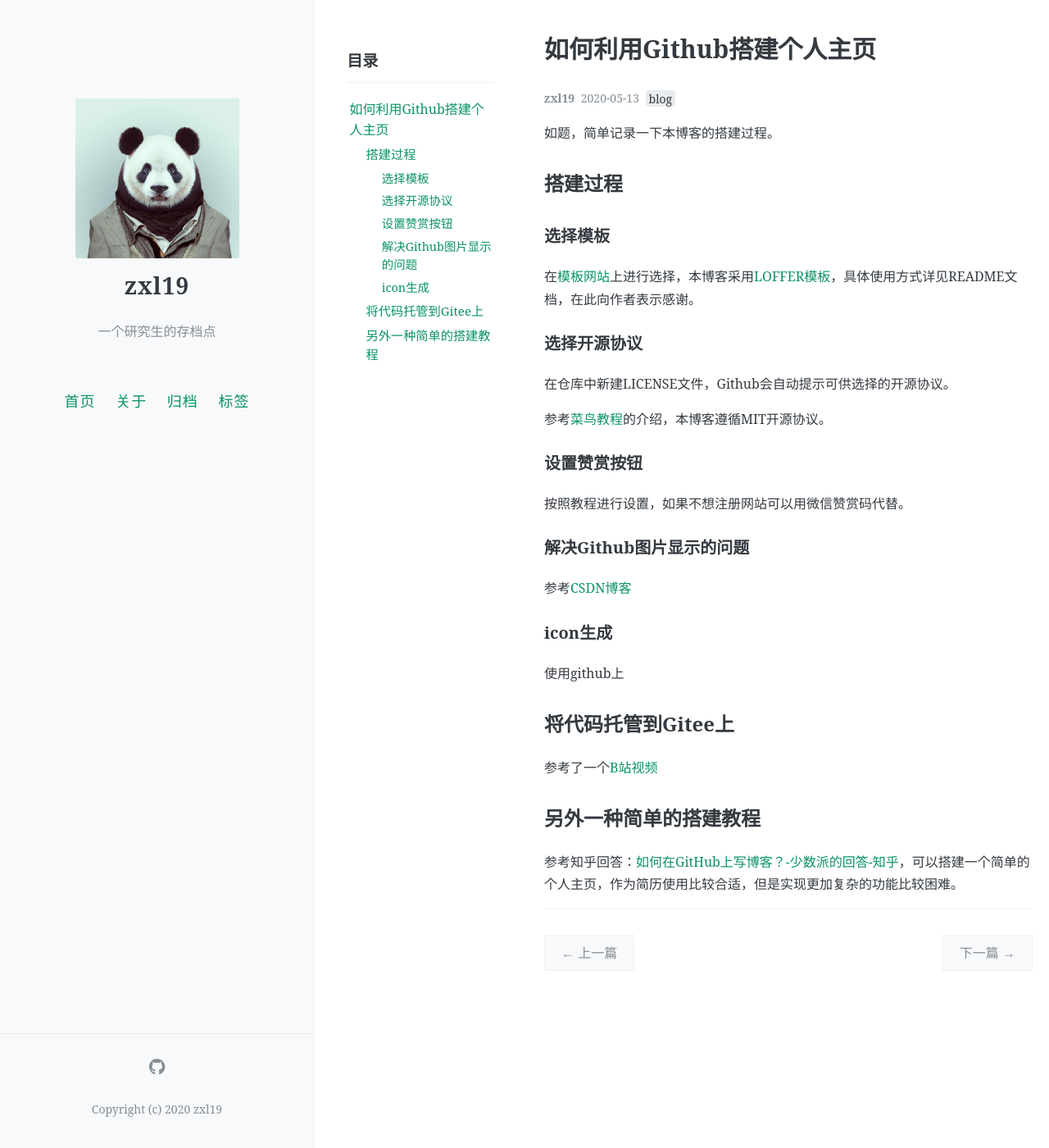
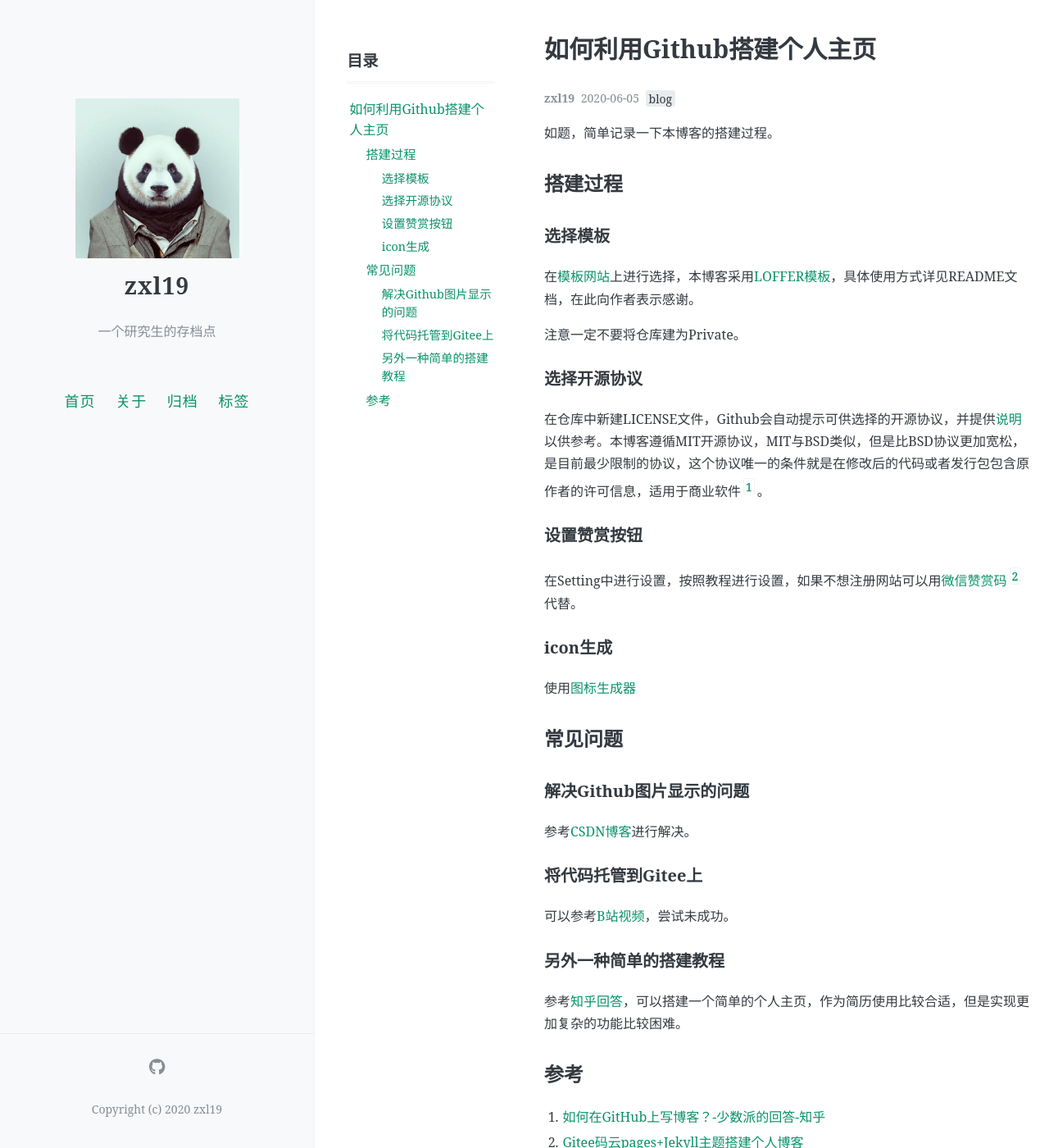
Before and after one commit to zxl19/zxl19.github.io, a Jekyll site: the page built from _posts/2020-05-05-blog-setup.md, in a window 1280 px wide and 1400 px high. Shown: the whole window at 82% size. Built offline with Jekyll 4.4.1, drawn with Linux system fonts in a browser that asks for light colours; comment, search, counter and statistics services are not loaded; some of the changed text lies outside the part shown.

Commit message:
Update 2020-05-05-blog-setup.md

```diff
--- a/_posts/2020-05-05-blog-setup.md
+++ b/_posts/2020-05-05-blog-setup.md
@@ -1,7 +1,7 @@
 ---
 layout: post
 title: 如何利用Github搭建个人主页
-date: 2020-05-13
+date: 2020-06-05
 author: zxl19
 tags: [blog]
 comments: true
@@ -15,25 +15,38 @@ pinned: true
 
 ### 选择模板
 在[模板网站](http://jekyllthemes.org/)上进行选择，本博客采用[LOFFER模板](https://github.com/FromEndWorld/LOFFER)，具体使用方式详见README文档，在此向作者表示感谢。
+
+注意一定不要将仓库建为Private。
+
 <!-- more -->
 
 ### 选择开源协议
-在仓库中新建LICENSE文件，Github会自动提示可供选择的开源协议。[](https://opensource.guide/legal/#which-open-source-license-is-appropriate-for-my-project)
+在仓库中新建LICENSE文件，Github会自动提示可供选择的开源协议，并提供[说明](https://opensource.guide/legal/#which-open-source-license-is-appropriate-for-my-project)以供参考。本博客遵循MIT开源协议，MIT与BSD类似，但是比BSD协议更加宽松，是目前最少限制的协议，这个协议唯一的条件就是在修改后的代码或者发行包包含原作者的许可信息，适用于商业软件[^1]。
 
-参考[菜鸟教程](https://www.runoob.com/w3cnote/open-source-license.html)的介绍，本博客遵循MIT开源协议。
+[^1]: 其实直接参考大神的仓库也是一个很好的方法。
 
 ### 设置赞赏按钮
-按照教程进行设置，如果不想注册网站可以用微信赞赏码代替。
+在Setting中进行设置，按照教程进行设置，如果不想注册网站可以用[微信赞赏码](https://raw.githubusercontent.com/zxl19/zxl19.github.io/master/images/funding.png)[^2]代替。
+
+[^2]: 点一下吧，秋梨膏！
+
+### icon生成
+使用[图标生成器](https://android-material-icon-generator.bitdroid.de/)
+
+## 常见问题
 
 ### 解决Github图片显示的问题
-参考[CSDN博客](https://blog.csdn.net/qq_38232598/article/details/91346392)
+参考[CSDN博客](https://blog.csdn.net/qq_38232598/article/details/91346392)进行解决。
 
-### icon生成
-使用github上
+### 将代码托管到Gitee上
+可以参考[B站视频](https://www.bilibili.com/video/BV1cJ411h7q3)，尝试未成功。
 
+### 另外一种简单的搭建教程
+参考[知乎回答](https://www.zhihu.com/question/20962496/answer/677815713)，可以搭建一个简单的个人主页，作为简历使用比较合适，但是实现更加复杂的功能比较困难。
 
-## 将代码托管到Gitee上
-参考了一个[B站视频](https://www.bilibili.com/video/BV1cJ411h7q3)
-
-## 另外一种简单的搭建教程
-参考知乎回答：[如何在GitHub上写博客？-少数派的回答-知乎](https://www.zhihu.com/question/20962496/answer/677815713)，可以搭建一个简单的个人主页，作为简历使用比较合适，但是实现更加复杂的功能比较困难。
+## 参考
+1. [如何在GitHub上写博客？-少数派的回答-知乎](https://www.zhihu.com/question/20962496/answer/677815713)
+2. [Gitee码云pages+Jekyll主题搭建个人博客](https://www.bilibili.com/video/BV1cJ411h7q3)
+3. [各种开源协议介绍](https://www.runoob.com/w3cnote/open-source-license.html)
+4. [【最新】解决Github网页上图片显示失败的问题](https://blog.csdn.net/qq_38232598/article/details/91346392)
+5. [几条经验美化你的GitHub开源项目](https://www.jianshu.com/p/d587b91bacb3)
```
